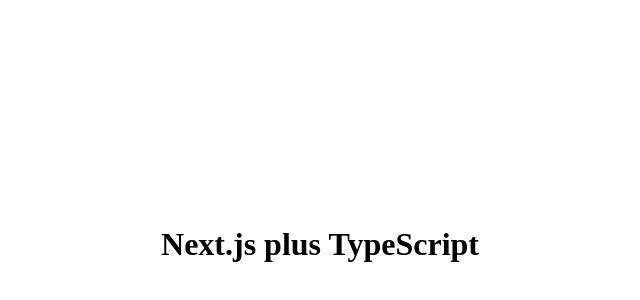
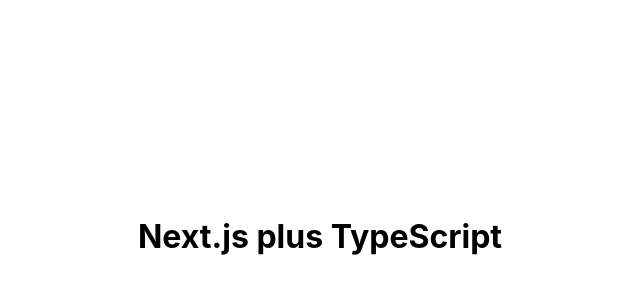
Before and after one commit to srichmond3000/my-nextjs-blog, a Next.js app: page / in a window 1280 px wide. Shown: the part 164-464 px from the top of the page, without its empty margins (320-960 px from the left). Built offline with nearby package versions, Linux system fonts and the light colour scheme.

Commit message:
End lesson 3 - add global styles

```diff
--- a/pages/_app.tsx
+++ b/pages/_app.tsx
@@ -1,4 +1,5 @@
 import { AppProps } from 'next/app';
+import './global.css';
 
 export default function MyApp({ Component, pageProps }: AppProps) {
   return <Component {...pageProps} />;
--- /dev/null
+++ b/pages/global.css
@@ -0,0 +1,11 @@
+html,
+body {
+  padding: 0;
+  margin: 0;
+  font-family: -apple-system, BlinkMacSystemFont, 'Segoe UI',
+    Roboto, Oxygen, Ubuntu, Cantarell, 'Open Sans', 'Helvetica Neue', sans-serif;
+}
+
+* {
+  box-sizing: border-box;
+}
```
